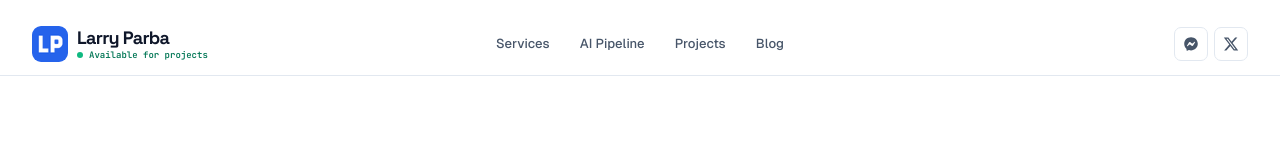
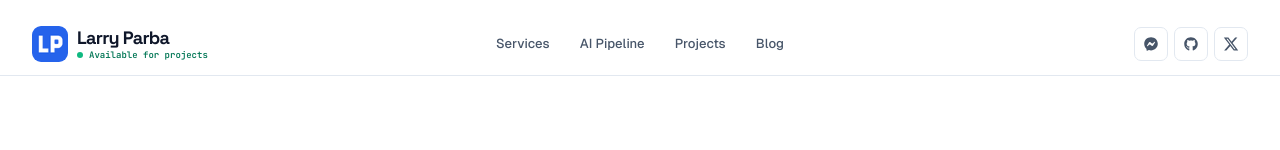
Before and after one commit to Larzz/larryparba.com, a Next.js app: page / in a window 1280 px wide. Shown: the top 150 px of the page. Built offline with nearby package versions, Linux system fonts and the light colour scheme.

Commit message:
feat: add github

```diff
--- a/components/site/site-shell.module.css
+++ b/components/site/site-shell.module.css
@@ -72,7 +72,7 @@
 .drawer nav { display: grid; gap: 4px; margin: 36px 0 auto; }
 .drawer nav a { border-radius: 8px; padding: 13px 14px; color: var(--muted); font-size: 16px; font-weight: 650; }
 .drawer nav a:hover, .drawer nav .drawerActive { background: #f0f9ff; color: var(--blue-dark); }
-.drawerSocials { display: grid; grid-template-columns: repeat(2, minmax(0, 1fr)); gap: 8px; margin: 0 0 14px; }
+.drawerSocials { display: grid; grid-template-columns: repeat(3, minmax(0, 1fr)); gap: 8px; margin: 0 0 14px; }
 .drawerSocials a { display: inline-flex; min-height: 42px; align-items: center; justify-content: center; gap: 8px; border: 1px solid var(--line); border-radius: 8px; color: var(--muted); font-size: 13px; font-weight: 650; }
 .drawerSocials a:hover { border-color: #bae6fd; color: var(--blue-dark); }
 .drawerSocials svg { width: 14px; }
@@ -95,6 +95,7 @@
 
 @media (max-width: 560px) {
 	.container { width: min(100% - 32px, 1216px); }
+	.drawerSocials a { flex-direction: column; gap: 5px; padding: 8px 4px; font-size: 11px; }
 	.footerMain nav { display: grid; grid-template-columns: repeat(2, minmax(0, 1fr)); }
 	.footerBottom { flex-direction: column; }
 }
--- a/components/site/site-shell.tsx
+++ b/components/site/site-shell.tsx
@@ -1,7 +1,7 @@
 'use client'
 
 import { FontAwesomeIcon } from '@fortawesome/react-fontawesome'
-import { faFacebookMessenger, faXTwitter } from '@fortawesome/free-brands-svg-icons'
+import { faFacebookMessenger, faGithub, faXTwitter } from '@fortawesome/free-brands-svg-icons'
 import { faBars, faXmark } from '@fortawesome/free-solid-svg-icons'
 import Image from 'next/image'
 import Link from 'next/link'
@@ -61,6 +61,9 @@ export function SiteShell ({ children }: SiteShellProps) {
 								<a href={profile.messenger} target='_blank' rel='noopener noreferrer' aria-label='Message Larry on Messenger' title='Messenger'>
 									<FontAwesomeIcon icon={faFacebookMessenger} />
 								</a>
+								<a href={profile.github} target='_blank' rel='noopener noreferrer' aria-label='View Larry on GitHub' title='GitHub'>
+									<FontAwesomeIcon icon={faGithub} />
+								</a>
 								<a href={profile.twitter} target='_blank' rel='noopener noreferrer' aria-label='Follow Larry on X' title='X'>
 									<FontAwesomeIcon icon={faXTwitter} />
 								</a>
@@ -91,7 +94,8 @@ export function SiteShell ({ children }: SiteShellProps) {
 						</nav>
 						<div className={styles.drawerSocials}>
 							<a href={profile.messenger} target='_blank' rel='noopener noreferrer'><FontAwesomeIcon icon={faFacebookMessenger} /> Messenger</a>
-							<a href={profile.twitter} target='_blank' rel='noopener noreferrer'><FontAwesomeIcon icon={faXTwitter} /> X / Twitter</a>
+							<a href={profile.github} target='_blank' rel='noopener noreferrer'><FontAwesomeIcon icon={faGithub} /> GitHub</a>
+							<a href={profile.twitter} target='_blank' rel='noopener noreferrer'><FontAwesomeIcon icon={faXTwitter} /> X</a>
 						</div>
 					</aside>
 				</div>
```
